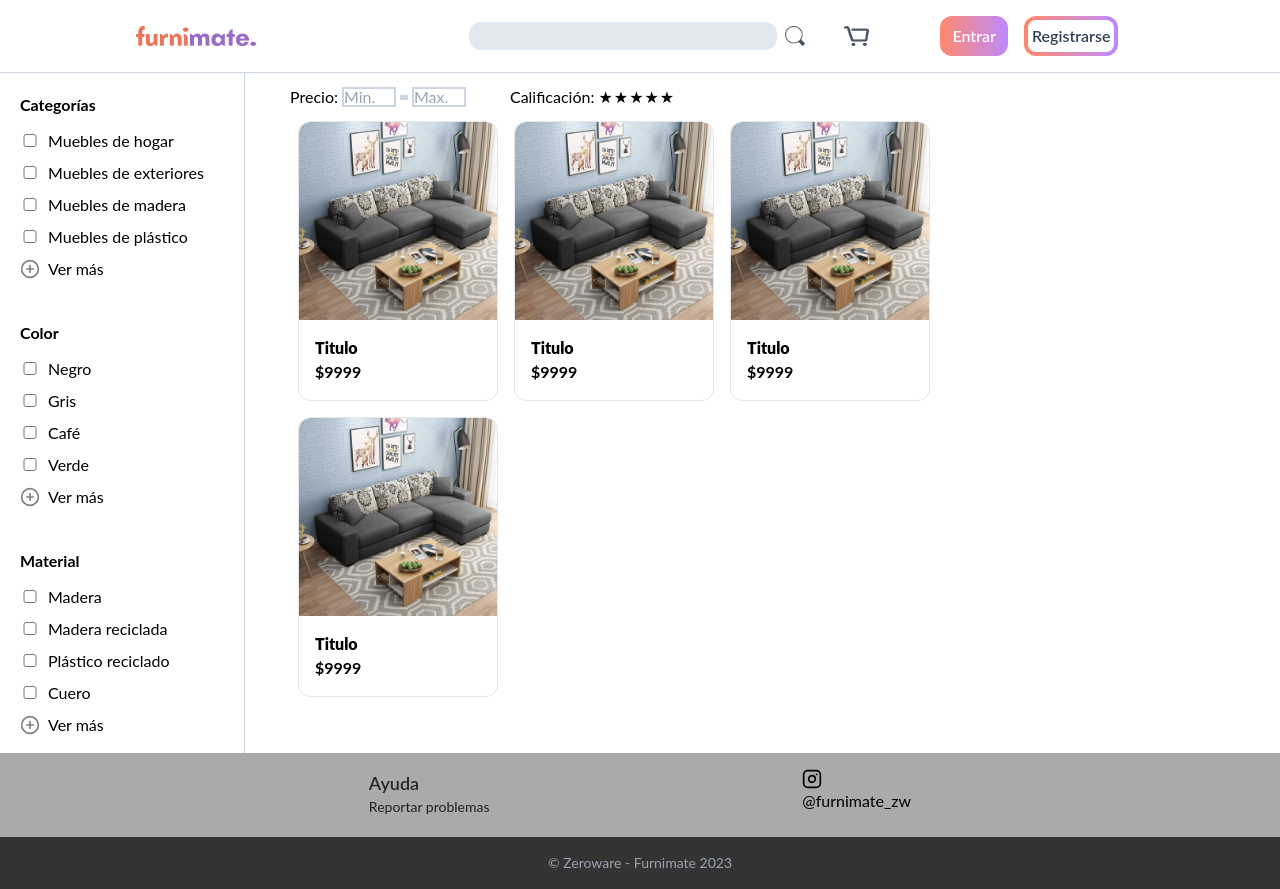
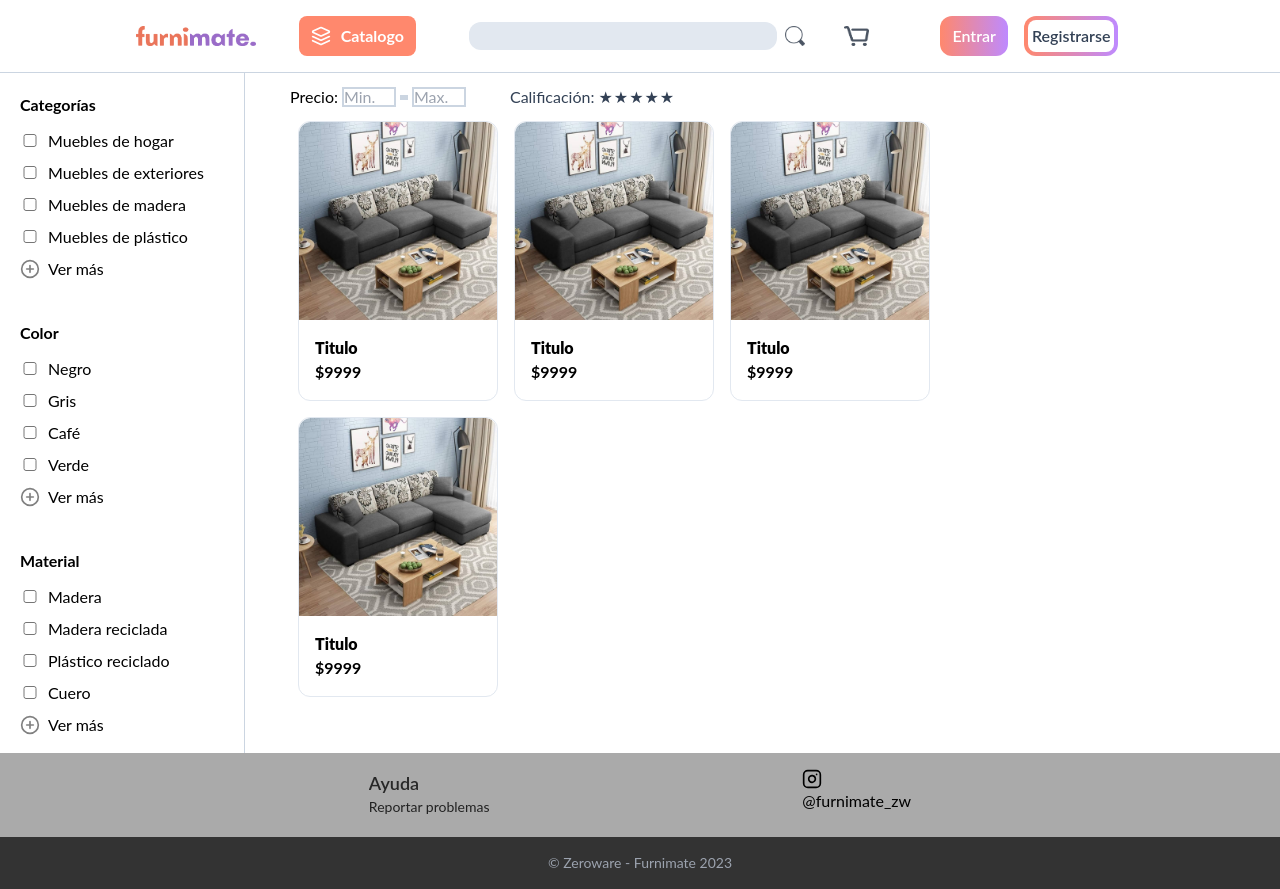
Before and after one commit to plantnt/reactmate, a React (Vite) app: page / in a window 1280 px wide. Built offline with nearby package versions, Linux system fonts and the light colour scheme.

Commit message:
modified:   src/components/rating.tsx 	modified:   tailwind.config.js

```diff
--- a/src/components/rating.tsx
+++ b/src/components/rating.tsx
@@ -26,7 +26,7 @@ export default function Rating(){
 
                 <input type="text" value={value2} onChange={handleChange2} className="border-2 border-slate-300 w-[54px] h-[1.2em] mx-1 outline-none pb-[1px] text-slate-700" placeholder="Max."/>
             </div>
-            <div className="flex items-center ml-10">
+            <div className="flex items-center ml-10 text-slate-700">
                 Calificación:
                 <div className="flex
                                 ml-1
--- a/tailwind.config.js
+++ b/tailwind.config.js
@@ -12,11 +12,298 @@ export default {
     screens: {
       'tv': '1800px'
     },
-    // colors:{
-    //   white: '#FFFFFF',
-    //   furnipurple: '#9A6CC8',
-    //   furniorange: '#FF886D'
-    // }
+    colors:{
+      white: '#FFFFFF',
+      furnipurple: '#9A6CC8',
+      furniorange: '#FF886D',
+      slate: {
+        50: '#f8fafc',
+        100: '#f1f5f9',
+        200: '#e2e8f0',
+        300: '#cbd5e1',
+        400: '#94a3b8',
+        500: '#64748b',
+        600: '#475569',
+        700: '#334155',
+        800: '#1e293b',
+        900: '#0f172a',
+        950: '#020617'
+      },
+      gray: {
+        50: '#f9fafb',
+        100: '#f3f4f6',
+        200: '#e5e7eb',
+        300: '#d1d5db',
+        400: '#9ca3af',
+        500: '#6b7280',
+        600: '#4b5563',
+        700: '#374151',
+        800: '#1f2937',
+        900: '#111827',
+        950: '#030712'
+      },
+      zinc: {
+        50:'#fafafa',
+        100:'#f4f4f5',
+        200:'#e4e4e7',
+        300:'#d4d4d8',
+        400:'#a1a1aa',
+        500:'#71717a',
+        600:'#52525b',
+        700:'#3f3f46',
+        800:'#27272a',
+        900:'#18181b',
+        950:'#09090b',
+      },
+      Neutral: {
+        50: '#fafafa',
+        100: '#f5f5f5',
+        200: '#e5e5e5',
+        300: '#d4d4d4',
+        400: '#a3a3a3',
+        500: '#737373',
+        600: '#525252',
+        700: '#404040',
+        800: '#262626',
+        900: '#171717',
+        950: '#0a0a0a',
+      },
+      Stone: {
+        50: '#fafaf9',
+        100: '#f5f5f4',
+        200: '#e7e5e4',
+        300: '#d6d3d1',
+        400: '#a8a29e',
+        500: '#78716c',
+        600: '#57534e',
+        700: '#44403c',
+        800: '#292524',
+        900: '#1c1917',
+        950: '#0c0a09',
+      },
+      Red: {
+        50:  '#fef2f2',
+        100: '#fee2e2',
+        200: '#fecaca',
+        300: '#fca5a5',
+        400: '#f87171',
+        500: '#ef4444',
+        600: '#dc2626',
+        700: '#b91c1c',
+        800: '#991b1b',
+        900: '#7f1d1d',
+        950: '#450a0a',
+      },
+      Orange: {
+        50: '#fff7ed',
+        100: '#ffedd5',
+        200: '#fed7aa',
+        300: '#fdba74',
+        400: '#fb923c',
+        500: '#f97316',
+        600: '#ea580c',
+        700: '#c2410c',
+        800: '#9a3412',
+        900: '#7c2d12',
+        950: '#431407',
+      },
+      Amber: {
+        50: '#fffbeb',
+        100: '#fef3c7',
+        200: '#fde68a',
+        300: '#fcd34d',
+        400: '#fbbf24',
+        500: '#f59e0b',
+        600: '#d97706',
+        700: '#b45309',
+        800: '#92400e',
+        900: '#78350f',
+        950: '#451a03',
+      },
+      Yellow: {
+        50: '#fefce8',
+        100: '#fef9c3',
+        200: '#fef08a',
+        300: '#fde047',
+        400: '#facc15',
+        500: '#eab308',
+        600: '#ca8a04',
+        700: '#a16207',
+        800: '#854d0e',
+        900: '#713f12',
+        950: '#422006',
+      },
+      Lime: {
+        50: '#f7fee7',
+        100: '#ecfccb',
+        200: '#d9f99d',
+        300: '#bef264',
+        400: '#a3e635',
+        500: '#84cc16',
+        600: '#65a30d',
+        700: '#4d7c0f',
+        800: '#3f6212',
+        900: '#365314',
+        950: '#1a2e05',
+      },
+      Green: {
+        50: '#f0fdf4',
+        100: '#dcfce7',
+        200: '#bbf7d0',
+        300: '#86efac',
+        400: '#4ade80',
+        500: '#22c55e',
+        600: '#16a34a',
+        700: '#15803d',
+        800: '#166534',
+        900: '#14532d',
+        950: '#052e16',
+      },
+      Emerald: {
+        50: '#ecfdf5',
+        100: '#d1fae5',
+        200: '#a7f3d0',
+        300: '#6ee7b7',
+        400: '#34d399',
+        500: '#10b981',
+        600: '#059669',
+        700: '#047857',
+        800: '#065f46',
+        900: '#064e3b',
+        950: '#022c22',
+      },
+      Teal: {
+        50: '#f0fdfa',
+        100: '#ccfbf1',
+        200: '#99f6e4',
+        300: '#5eead4',
+        400: '#2dd4bf',
+        500: '#14b8a6',
+        600: '#0d9488',
+        700: '#0f766e',
+        800: '#115e59',
+        900: '#134e4a',
+        950: '#042f2e',
+      },
+      Cyan: {
+        50: '#ecfeff',
+        100: '#cffafe',
+        200: '#a5f3fc',
+        300: '#67e8f9',
+        400: '#22d3ee',
+        500: '#06b6d4',
+        600: '#0891b2',
+        700: '#0e7490',
+        800: '#155e75',
+        900: '#164e63',
+        950: '#083344',
+      },
+      Sky: {
+        50: '#f0f9ff',
+        100: '#e0f2fe',
+        200: '#bae6fd',
+        300: '#7dd3fc',
+        400: '#38bdf8',
+        500: '#0ea5e9',
+        600: '#0284c7',
+        700: '#0369a1',
+        800: '#075985',
+        900: '#0c4a6e',
+        950: '#082f49',
+      },
+      Blue: {
+        50: '#eff6ff',
+        100: '#dbeafe',
+        200: '#bfdbfe',
+        300: '#93c5fd',
+        400: '#60a5fa',
+        500: '#3b82f6',
+        600: '#2563eb',
+        700: '#1d4ed8',
+        800: '#1e40af',
+        900: '#1e3a8a',
+        950: '#172554',
+      },
+        Indigo: {
+        50: '#eef2ff',
+        100: '#e0e7ff',
+        200: '#c7d2fe',
+        300: '#a5b4fc',
+        400: '#818cf8',
+        500: '#6366f1',
+        600: '#4f46e5',
+        700: '#4338ca',
+        800: '#3730a3',
+        900: '#312e81',
+        950: '#1e1b4b',
+      },
+      Violet: {
+        50: '#f5f3ff',
+        100: '#ede9fe',
+        200: '#ddd6fe',
+        300: '#c4b5fd',
+        400: '#a78bfa',
+        500: '#8b5cf6',
+        600: '#7c3aed',
+        700: '#6d28d9',
+        800: '#5b21b6',
+        900: '#4c1d95',
+        950: '#2e1065',
+      },
+      Purple: {
+        50: '#faf5ff',
+        100: '#f3e8ff',
+        200: '#e9d5ff',
+        300: '#d8b4fe',
+        400: '#c084fc',
+        500: '#a855f7',
+        600: '#9333ea',
+        700: '#7e22ce',
+        800: '#6b21a8',
+        900: '#581c87',
+        950: '#3b0764',
+      },
+
+      Fuchsia: {
+        50: '#fdf4ff',
+        100: '#fae8ff',
+        200: '#f5d0fe',
+        300: '#f0abfc',
+        400: '#e879f9',
+        500: '#d946ef',
+        600: '#c026d3',
+        700: '#a21caf',
+        800: '#86198f',
+        900: '#701a75',
+        950: '#4a044e',
+      },
+      Pink: {
+        50: '#fdf2f8',
+        100: '#fce7f3',
+        200: '#fbcfe8',
+        300: '#f9a8d4',
+        400: '#f472b6',
+        500: '#ec4899',
+        600: '#db2777',
+        700: '#be185d',
+        800: '#9d174d',
+        900: '#831843',
+        950: '#500724',
+      },
+        Rose: {
+        50: '#fff1f2',
+        100: '#ffe4e6',
+        200: '#fecdd3',
+        300: '#fda4af',
+        400: '#fb7185',
+        500: '#f43f5e',
+        600: '#e11d48',
+        700: '#be123c',
+        800: '#9f1239',
+        900: '#881337',
+        950: '#4c0519',
+      },
+    }
   },
   plugins: [],
 }
```
